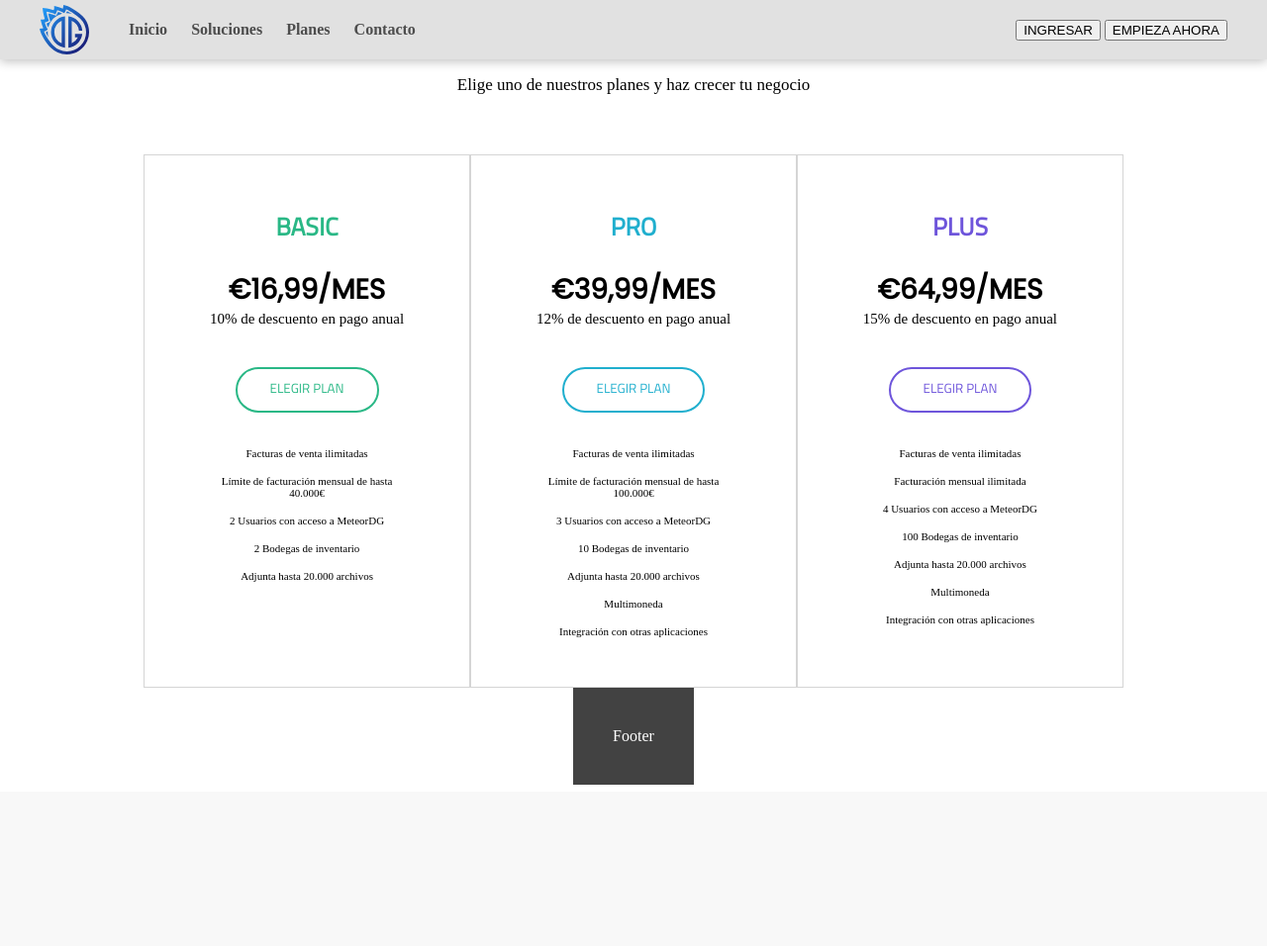
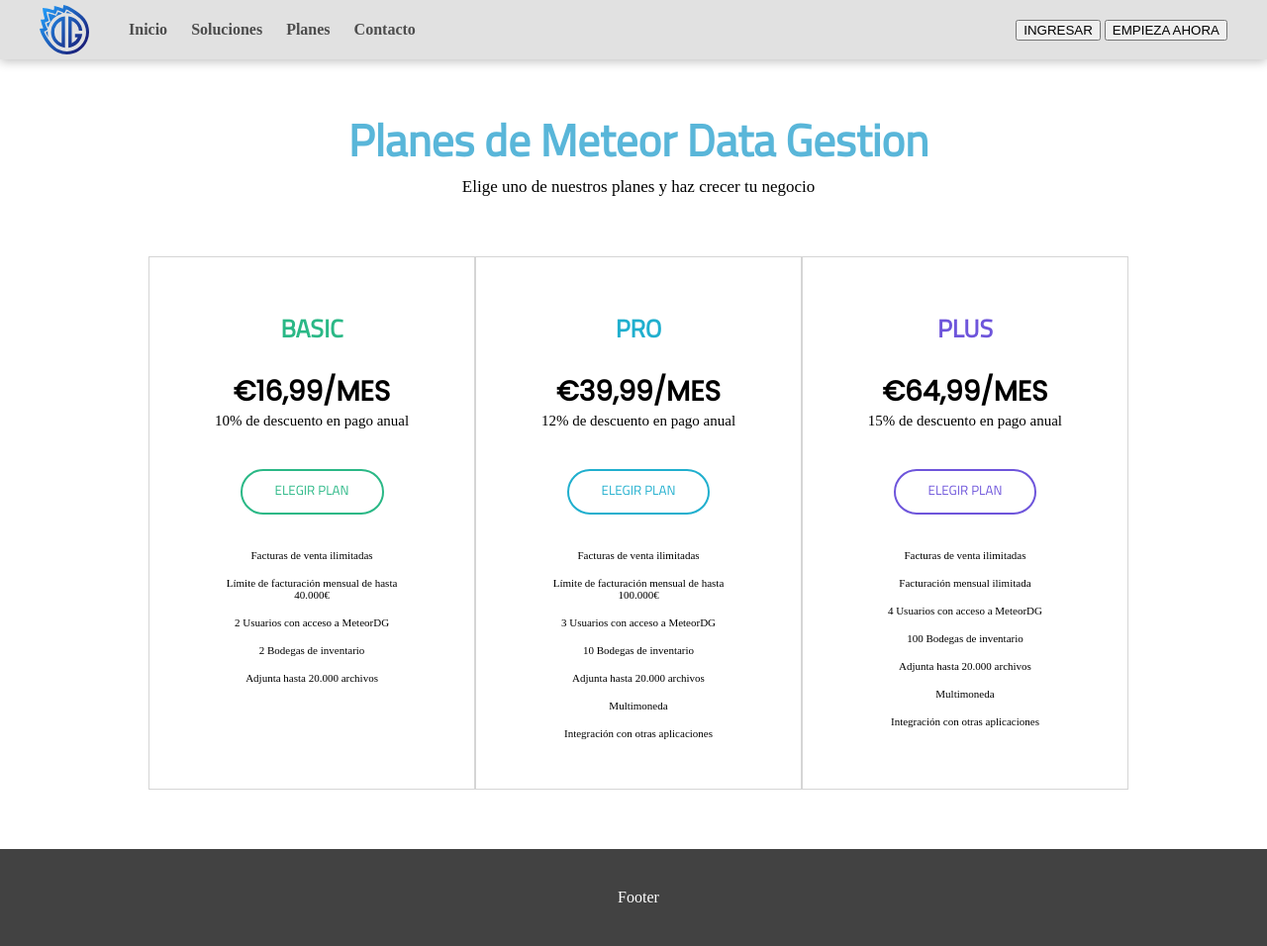
Before and after one commit to malmorox/MeteorDG, a PHP site: page /subscription-plans.html in a window 1280 px wide. Shown: the whole page at 99% size. Before the commit the page ends 793 px from the top, so only its background shows below. Run offline with PHP 8.4, Linux system fonts and the light colour scheme; some web fonts are replaced.

Commit message:
Modificando la maquetación de la página (usando grid)

```diff
--- a/public/css/subscription-plans.css
+++ b/public/css/subscription-plans.css
@@ -121,14 +121,19 @@
     color: #0797b9;
 }
 
-.meteordg-header-signup {
+.meteordg-header-interactions {
+    display: flex;
+    flex-direction: row;
+}
+
+.meteordg-header-register-buttons {
 
 }
 
 #meteordg-plans-title {
     font-size: 45px;
     font-family: 'Titillium-Regular';
-    margin-top: 10px;
+    margin-top: 120px;
     margin-bottom: 0;
     color: #59b6d9;
 }
@@ -138,14 +143,6 @@
     font-family: 'Ubuntu-Light';
     margin-top: 5px;
     margin-bottom: 60px;
-}
-
-.meteordg-main-plans-container {
-    display: flex;
-    flex-direction: column;
-    justify-content: center;
-    align-items: center;
-    text-align: center;
 }
 
 .meteordg-plans-size-delimiter {
@@ -255,10 +252,20 @@
 }
 
 .meteordg-footer {
+    margin-top: 60px;
+    padding: 40px;
     display: flex;
     justify-content: center;
     align-items: center;
-    padding: 40px;
     background-color: #424242;
     color: #fff;
 }
+
+.meteordg-footer-size-delimiter {
+    margin: 0 auto;
+    padding: 0 5px;
+    display: flex;
+    justify-content: center;
+    align-items: center;
+    width: 1200px;
+}
--- a/public/subscription-plans.html
+++ b/public/subscription-plans.html
@@ -27,7 +27,7 @@
                     <div id="meteordg-header-language">
                         <span></span>
                     </div>
-                    <div id="meteordg-header-signup">
+                    <div class="meteordg-header-register-buttons">
                         <button class="meteordg-header-signup-buttons" id="sign-up"> INGRESAR </button>
                         <button class="meteordg-header-signup-buttons" id="start-now" > EMPIEZA AHORA </button>
                     </div>
@@ -78,7 +78,9 @@
             </div>
         </main>
         <footer class="meteordg-footer">
-            <span> Footer </span>
+            <section class="meteordg-footer-size-delimiter">
+                <span> Footer </span>
+            </section>
         </footer>
     </section>
 </body>
```
